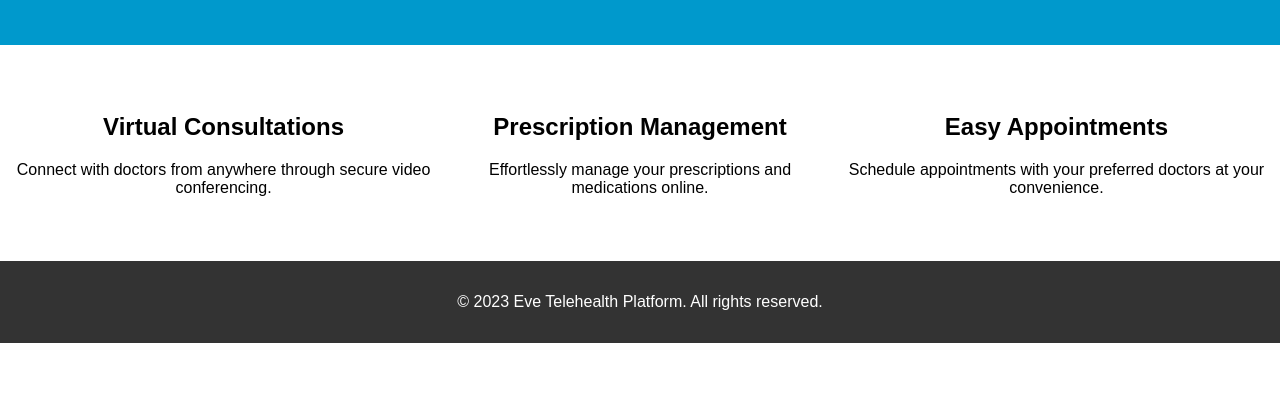
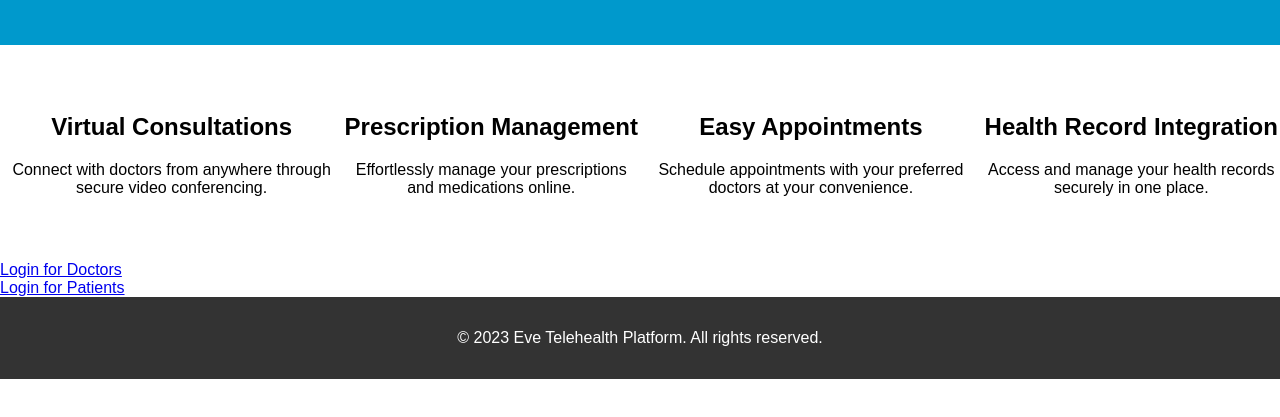
Before and after one commit to chooyanlong/eve, a plain HTML site: page index.html in a window 1280 px wide. Shown: the part 133-550 px from the top of the page. Drawn offline with Linux system fonts and the light colour scheme.

Commit message:
Update index.html

```diff
--- a/index.html
+++ b/index.html
@@ -25,6 +25,19 @@
       <h2>Easy Appointments</h2>
       <p>Schedule appointments with your preferred doctors at your convenience.</p>
     </div>
+    <div class="feature">
+      <h2>Health Record Integration</h2>
+      <p>Access and manage your health records securely in one place.</p>
+    </div>
+  </section>
+
+  <section class="buttons">
+    <div class="button">
+      <a href="/doctor-login.html" class="google-login-button">Login for Doctors</a>
+    </div>
+    <div class="button">
+      <a href="/patient-login.html" class="google-login-button">Login for Patients</a>
+    </div>
   </section>
 
   <footer>
```
